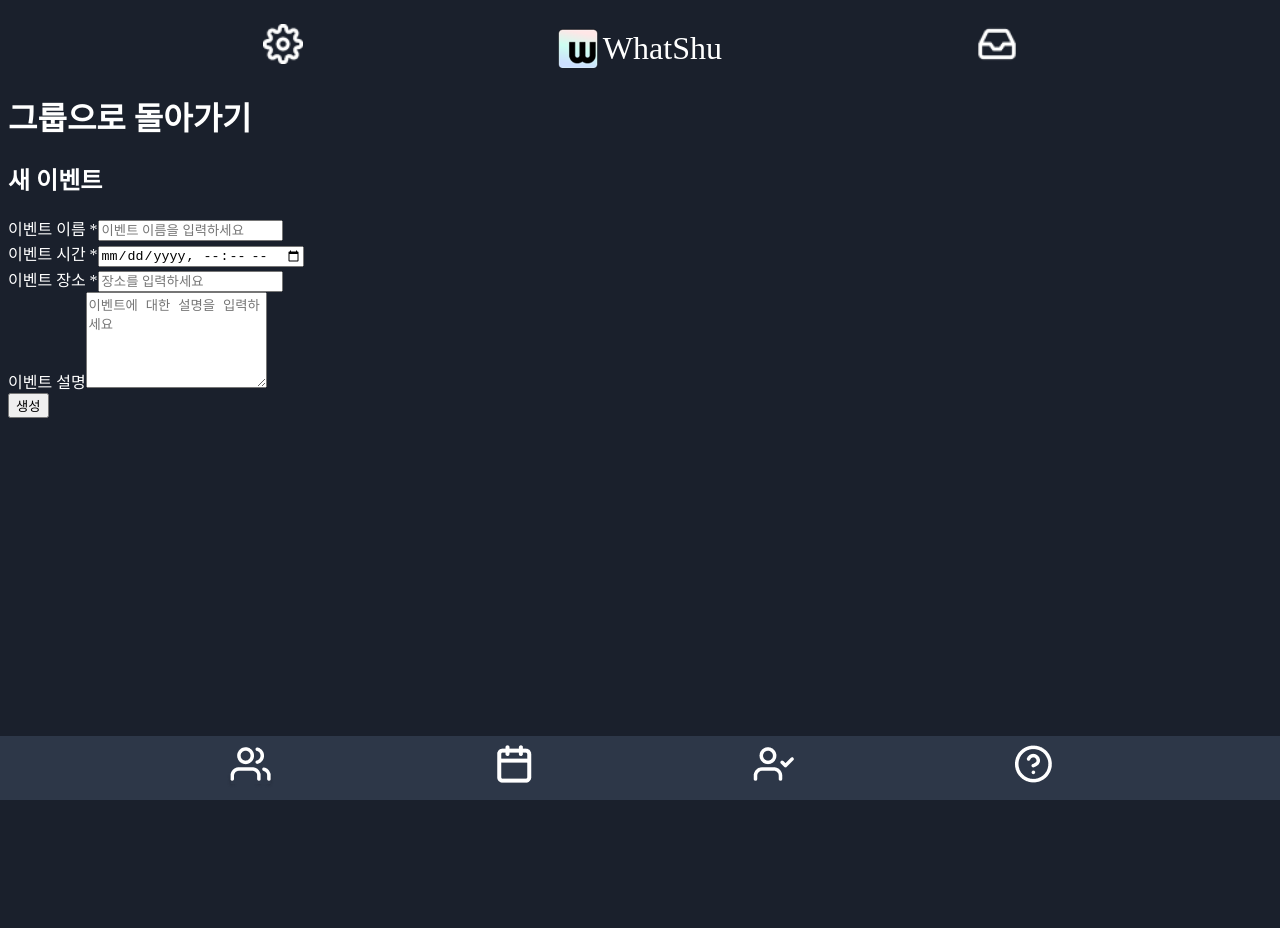
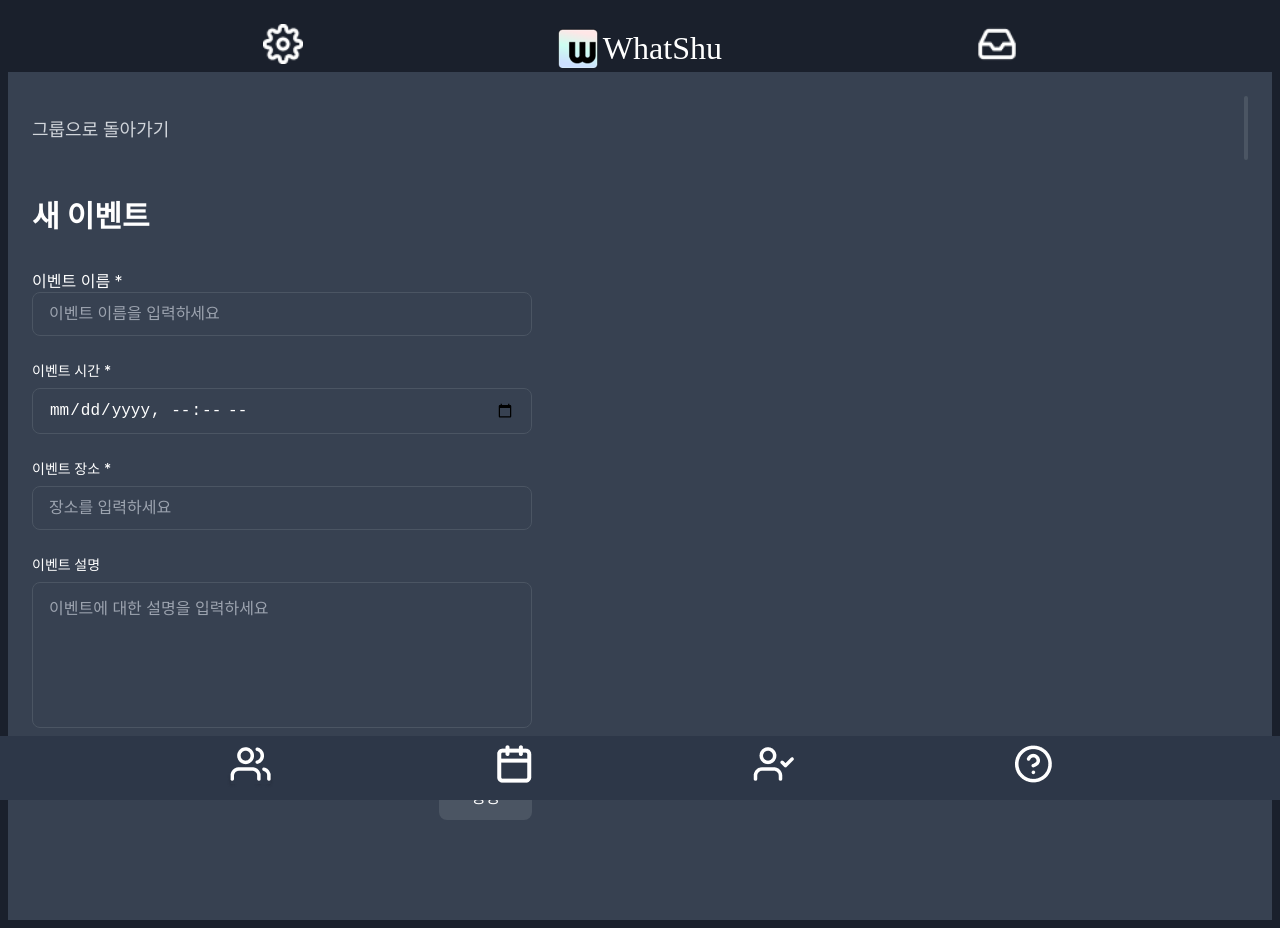
Before and after one commit to Dessert99/whatshu, a React (Create React App) app: page /event in a window 1280 px wide. Before the commit the page ends 800 px from the top, so only its background shows below. Built offline with nearby package versions, Linux system fonts and the light colour scheme; a web font is replaced by a local one.

Commit message:
리디렉션 필요

```diff
--- a/src/apis/api.js
+++ b/src/apis/api.js
@@ -1,4 +1,8 @@
 import axios from 'axios';
 
-const api = axios.create();
+const api = axios.create({
+  baseURL: process.env.REACT_APP_BASE_URL,
+  timeout: 5000,
+  withCredentials: true,
+});
 export default api;
--- a/src/contexts/LoginContext.jsx
+++ b/src/contexts/LoginContext.jsx
@@ -1,14 +1,27 @@
-import { useState, createContext } from 'react';
+import { useState, createContext, useEffect } from 'react';
 
 export const LoginContext = createContext();
 
 export const LoginContextProvider = ({ children }) => {
-  //로그인 여부
+  // 상태1) 로그인 여부
   const [isLogin, setLogin] = useState(false);
 
-  //권한 정보
+  // 상태2) 유저 정보
+  const [userInfo, setUserInfo] = useState({});
 
-  //로그인 세팅?  이게 뭐지
+  // 상태3) 권한 정보
+  const [roles, setRoles] = useState();
+
+  // 로그인
+  const login = () => {};
+
+  // 로그아웃
+  const logout = () => {};
+
+  //로그인 세팅
+  const loginSetting = (userData) => {};
+
+  //로그아웃 세팅
 
   //권한 정보 세팅
 
--- a/src/pages/GroupPage.jsx
+++ b/src/pages/GroupPage.jsx
@@ -1,4 +1,3 @@
-import React from 'react';
 import GroupCard from '../components/groupCard/GroupCard';
 
 const GroupPage = () => {
--- a/src/pages/newEventPage/NewEventPage.jsx
+++ b/src/pages/newEventPage/NewEventPage.jsx
@@ -1,58 +1,57 @@
-import React from 'react';
-import './NewEventPage.module.css';
+import styles from './NewEventPage.module.css';
 
 const NewEventPage = () => {
   return (
-    <div className="new-event-page">
+    <div className={styles.newEventPage}>
       {/* 헤더  */}
-      <div className="header">
-        <h1 className="back-link">그룹으로 돌아가기</h1>
-        <div className="header-indicator"></div>
+      <div className={styles.header}>
+        <h1 className={styles.backLink}>그룹으로 돌아가기</h1>
+        <div className={styles.headerIndicator}></div>
       </div>
 
       {/* 메인 제목 */}
-      <h2 className="main-title">새 이벤트</h2>
+      <h2 className={styles.mainTitle}>새 이벤트</h2>
 
       {/* 폼 */}
-      <div className="form-container">
+      <div className={styles.formContainer}>
         {/* 이벤트 이름 */}
-        <div className="form-group">
+        <div className={styles.formGroup}>
           <label className="form-label">
             이벤트 이름 <span className="required">*</span>
           </label>
-          <input type="text" name="eventName" className="form-input" placeholder="이벤트 이름을 입력하세요" />
+          <input type="text" name="eventName" className={styles.formInput} placeholder="이벤트 이름을 입력하세요" />
         </div>
 
         {/* 이벤트 시간 */}
-        <div className="form-group">
-          <label className="form-label">
+        <div className={styles.formGroup}>
+          <label className={styles.formLabel}>
             이벤트 시간 <span className="required">*</span>
           </label>
-          <input type="datetime-local" name="eventTime" className="form-input" />
+          <input type="datetime-local" name="eventTime" className={styles.formInput} />
         </div>
 
         {/* 이벤트 장소 */}
-        <div className="form-group">
-          <label className="form-label">
+        <div className={styles.formGroup}>
+          <label className={styles.formLabel}>
             이벤트 장소 <span className="required">*</span>
           </label>
-          <input type="text" name="eventLocation" className="form-input" placeholder="장소를 입력하세요" />
+          <input type="text" name="eventLocation" className={styles.formInput} placeholder="장소를 입력하세요" />
         </div>
 
         {/* 이벤트 설명 */}
-        <div className="form-group">
-          <label className="form-label">이벤트 설명</label>
+        <div className={styles.formGroup}>
+          <label className={styles.formLabel}>이벤트 설명</label>
           <textarea
             name="eventDescription"
             rows="6"
-            className="form-textarea"
+            className={styles.formTextarea}
             placeholder="이벤트에 대한 설명을 입력하세요"
           />
         </div>
 
         {/* 생성 버튼 */}
-        <div className="button-container">
-          <button className="submit-button">생성</button>
+        <div className={styles.buttonContainer}>
+          <button className={styles.submitButton}>생성</button>
         </div>
       </div>
     </div>
--- a/src/pages/newEventPage/NewEventPage.module.css
+++ b/src/pages/newEventPage/NewEventPage.module.css
@@ -1,10 +1,10 @@
 /* NewEventPage.css */
-.new-event-page {
+.newEventPage {
   min-height: 100vh;
   background-color: #374151;
   color: white;
   padding: 24px;
-  font-family: -apple-system, BlinkMacSystemFont, "Segoe UI", Roboto, sans-serif;
+  font-family: -apple-system, BlinkMacSystemFont, 'Segoe UI', Roboto, sans-serif;
 }
 
 /* 헤더 스타일 */
@@ -15,14 +15,14 @@
   margin-bottom: 32px;
 }
 
-.back-link {
+.backLink {
   font-size: 18px;
   font-weight: 500;
   color: #d1d5db;
   margin: 0;
 }
 
-.header-indicator {
+.headerIndicator {
   width: 4px;
   height: 64px;
   background-color: #4b5563;
@@ -30,7 +30,7 @@
 }
 
 /* 메인 제목 */
-.main-title {
+.mainTitle {
   font-size: 30px;
   font-weight: bold;
   margin-bottom: 32px;
@@ -38,17 +38,17 @@
 }
 
 /* 폼 컨테이너 */
-.form-container {
+.formContainer {
   max-width: 500px;
 }
 
 /* 폼 그룹 */
-.form-group {
+.formGroup {
   margin-bottom: 24px;
 }
 
 /* 폼 라벨 */
-.form-label {
+.formLabel {
   display: block;
   font-size: 14px;
   font-weight: 500;
@@ -60,7 +60,7 @@
 }
 
 /* 폼 입력 필드 */
-.form-input {
+.formInput {
   width: 100%;
   padding: 12px 16px;
   background-color: #374151;
@@ -72,18 +72,18 @@
   transition: border-color 0.2s ease;
 }
 
-.form-input:focus {
+.formInput:focus {
   outline: none;
   border-color: #3b82f6;
   box-shadow: 0 0 0 1px #3b82f6;
 }
 
-.form-input::placeholder {
+.formInput::placeholder {
   color: #9ca3af;
 }
 
 /* 텍스트 영역 */
-.form-textarea {
+.formTextarea {
   width: 100%;
   padding: 12px 16px;
   background-color: #374151;
@@ -97,25 +97,25 @@
   transition: border-color 0.2s ease;
 }
 
-.form-textarea:focus {
+.formTextarea:focus {
   outline: none;
   border-color: #3b82f6;
   box-shadow: 0 0 0 1px #3b82f6;
 }
 
-.form-textarea::placeholder {
+.formTextarea::placeholder {
   color: #9ca3af;
 }
 
 /* 버튼 컨테이너 */
-.button-container {
+.buttonContainer {
   display: flex;
   justify-content: flex-end;
   padding-top: 16px;
 }
 
 /* 제출 버튼 */
-.submit-button {
+.submitButton {
   padding: 12px 32px;
   background-color: #4b5563;
   color: white;
@@ -127,26 +127,26 @@
   transition: background-color 0.2s ease;
 }
 
-.submit-button:hover {
+.submitButton:hover {
   background-color: #6b7280;
 }
 
-.submit-button:focus {
+.submitButton:focus {
   outline: none;
   box-shadow: 0 0 0 2px #374151, 0 0 0 4px #4b5563;
 }
 
 /* 반응형 디자인 */
 @media (max-width: 768px) {
-  .new-event-page {
+  .newEventPage {
     padding: 16px;
   }
 
-  .main-title {
+  .mainTitle {
     font-size: 24px;
   }
 
-  .form-container {
+  .formContainer {
     max-width: 100%;
   }
 
@@ -154,11 +154,11 @@
     margin-bottom: 24px;
   }
 
-  .back-link {
+  .backLink {
     font-size: 16px;
   }
 
-  .header-indicator {
+  .headerIndicator {
     height: 48px;
   }
 }
```
Also changed, not shown: src/apis/auth.js (deleted, +0 -7 lines).
